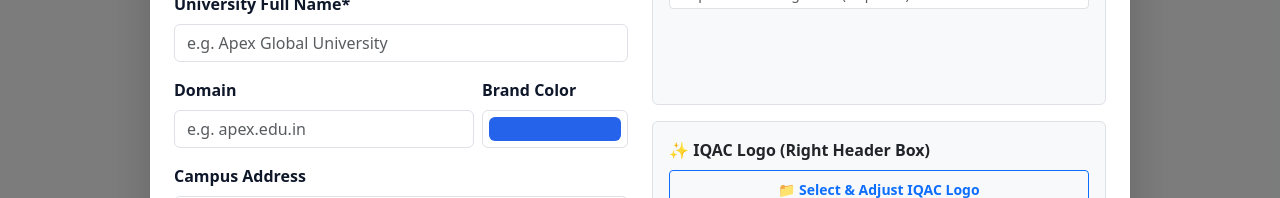
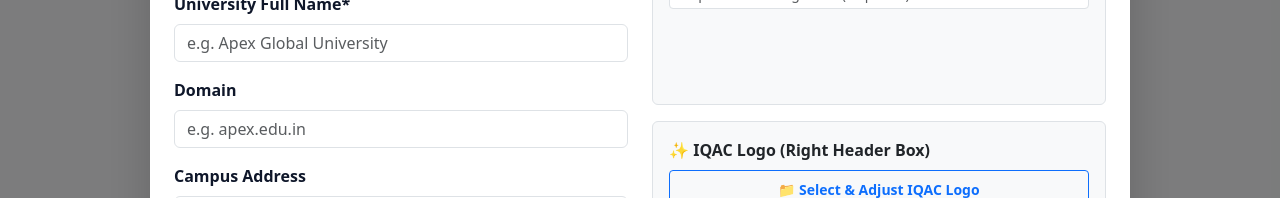
Before and after one commit to Sam2485/DYPIU-SchoolAppraisal-admin-frontend, a React (Vite) app: page / in a window 1280 px wide. Both pictures are taken after a click on the button "+ Onboard New University". Shown: the part 283-481 px from the top of the page. Built offline with nearby package versions, Linux system fonts and the light colour scheme; no server answers.

Commit message:
Fixed dashboard

```diff
--- a/src/components/UniversityManager.jsx
+++ b/src/components/UniversityManager.jsx
@@ -284,8 +284,7 @@ export const UniversityManager = ({
                         />
                       </div>
 
-                      <div className="row g-2 mb-3">
-                        <div className="col-sm-8">
+                      <div className="mb-3">
                         <label className="form-label fw-semibold">Domain</label>
                         <input
                           type="text"
@@ -294,16 +293,6 @@ export const UniversityManager = ({
                           value={formData.domain}
                           onChange={(e) => setFormData({ ...formData, domain: e.target.value })}
                         />
-                        </div>
-                        <div className="col-sm-4">
-                          <label className="form-label fw-semibold">Brand Color</label>
-                          <input
-                            type="color"
-                            className="form-control form-control-color w-100"
-                            value={formData.primaryColor}
-                            onChange={(e) => setFormData({ ...formData, primaryColor: e.target.value })}
-                          />
-                        </div>
                       </div>
 
                       <div className="mb-3">
```
Lines whose indentation alone changed are shown as unchanged.
